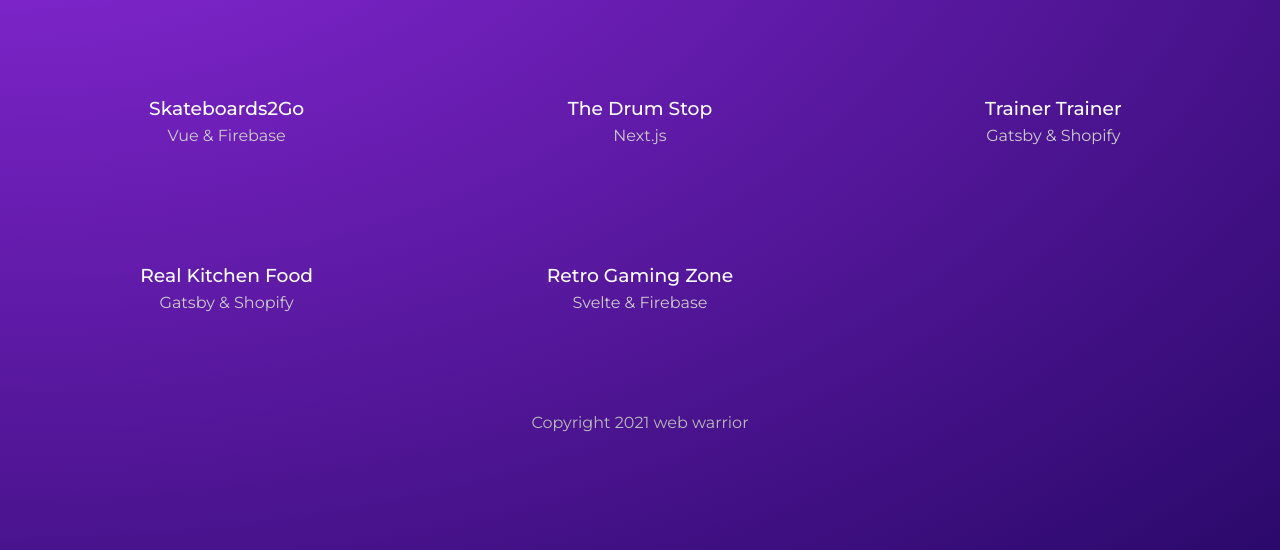
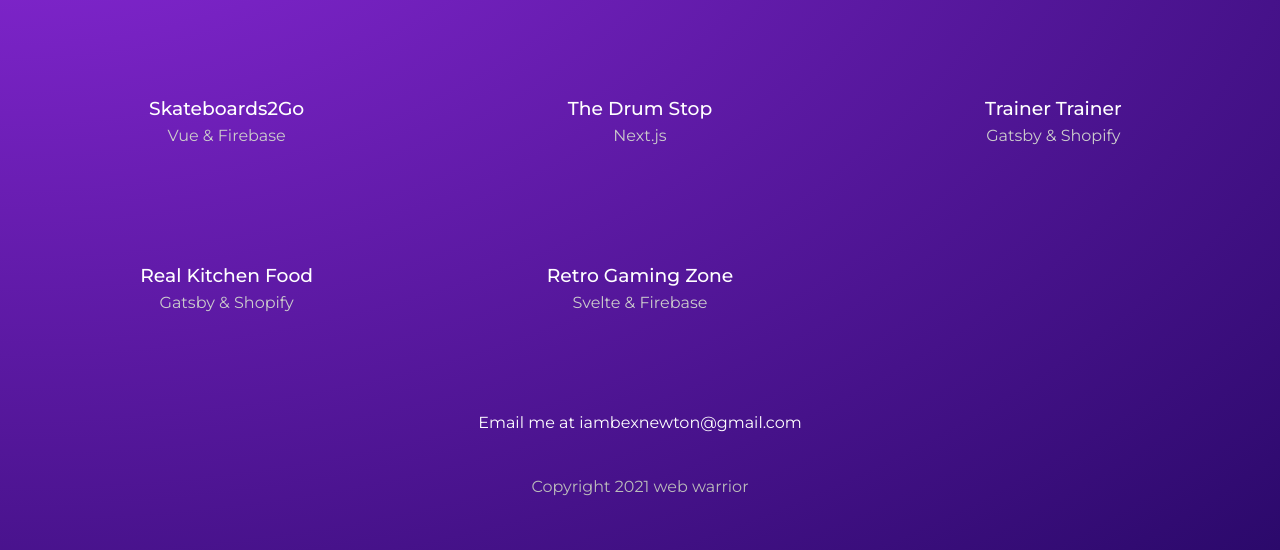
Before and after one commit to iambexnewton/gatsby-website-practice, a Gatsby site: page /projects in a window 1280 px wide. Shown: the part 250-800 px from the top of the page. Built offline with nearby package versions, Linux system fonts and the light colour scheme; Gatsby itself is replaced by a stand-in of ours.

Commit message:
query for email contact rendering, re configured the const for projects and contact

```diff
--- a/gatsby-config.js
+++ b/gatsby-config.js
@@ -20,5 +20,6 @@ module.exports = {
     title: "Web Warrior",
     description: "web dev portfolio",
     copyright: "This website is made by me 2021",
+    contact: "iambexnewton@gmail.com",
   },
 }
--- a/src/pages/projects/index.js
+++ b/src/pages/projects/index.js
@@ -5,7 +5,8 @@ import { portfolio, projectstyle } from "../../styles/projects.module.css"
 
 export default function Projects({ data }) {
   console.log(data)
-  const projects = data.allMarkdownRemark.nodes
+  const projects = data.projects.nodes
+  const contact = data.contact.siteMetadata.contact
 
   return (
     <Layout>
@@ -22,6 +23,7 @@ export default function Projects({ data }) {
             </Link>
           ))}
         </div>
+        <p>Email me at {contact}</p>
       </div>
     </Layout>
   )
@@ -29,7 +31,7 @@ export default function Projects({ data }) {
 
 export const query = graphql`
   query ProjectsPage {
-    allMarkdownRemark(
+    projects: allMarkdownRemark(
       filter: {}
       sort: { fields: frontmatter___date, order: DESC }
     ) {
@@ -42,5 +44,10 @@ export const query = graphql`
         id
       }
     }
+    contact: site {
+      siteMetadata {
+        contact
+      }
+    }
   }
 `
```
